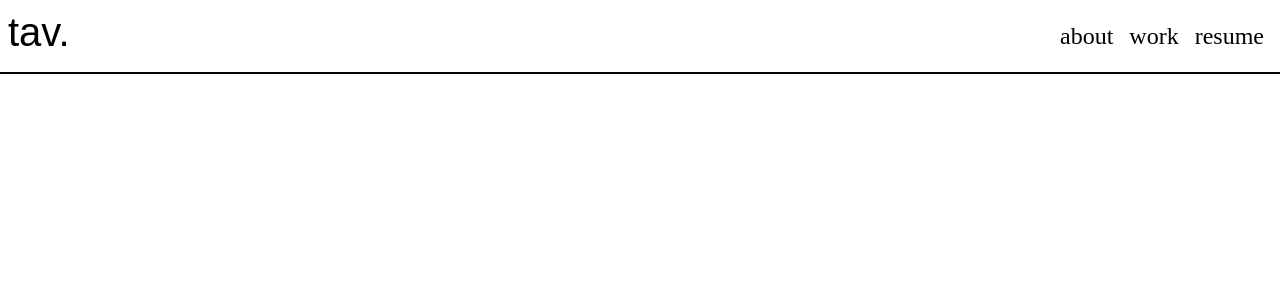
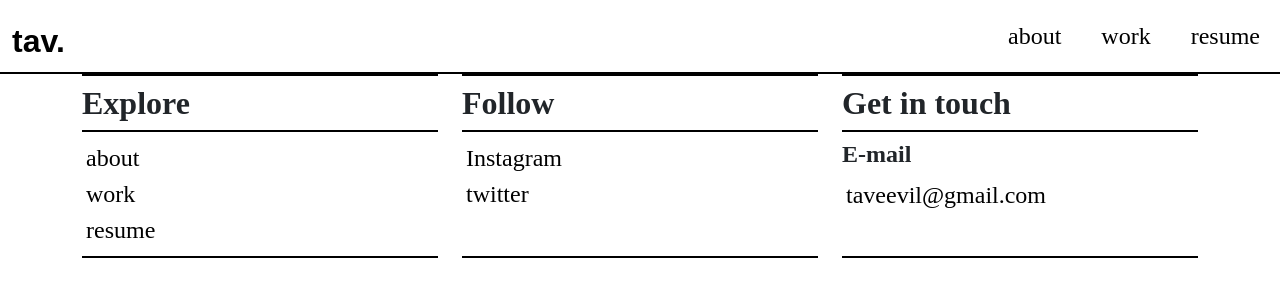
Before and after one commit to Taveevil/Taveevil.github.io, a PHP site: page / in a window 1280 px wide. Shown: the top 300 px of the page. Run offline with PHP 8.4, Linux system fonts and the light colour scheme; some web fonts are replaced.

Commit message:
Footer update

```diff
--- a/index.html
+++ b/index.html
@@ -10,27 +10,69 @@
     <title>Document</title>
 </head>
 <body>
-    <div class="container-fluid g-0">
-    <nav>
+<nav class="navbar navbar-expand-lg navbar-light bg-white">
+    <div id="navigation" class="container-fluid g-0">
         <div class="nav-title">
-            <button class="title" href="#">
-            <h1>tav.</h1>
-            </button>
+            <a href="#">tav.</a>
         </div>
-        <div class="links">
-            <a id="about" class="active" href="#">about</a>
-            <a id="work" href="#">work</a>
-            <a id="resume" href="#">resume</a>
-            <button class="hamburger-icon" type="button">
+        <button class="hamburger-icon navbar-toggler" type="button" data-bs-toggle="collapse" data-bs-target="#nav-links">
             <div class="h-icon">
                 <span class="icon-bar top-bar"></span>
                 <span class="icon-bar middle-bar"></span>
                 <span class="icon-bar bottom-bar"></span>
             </div>
         </button>
+        <div class="collapse navbar-collapse" id="nav-links">
+            <div class="links">
+                <a class="nav-link active" href="#">about</a>
+                <a class="nav-link" href="#">work</a>
+                <a class="nav-link" href="#">resume</a>
+            </div>
+        </div>
     </div>
 </nav>
+
+<div class="container">
+
 </div>
+
+<footer>
+    <div class="container">
+        <div class="row">
+            <div class="footer-section col">
+                <div class="seperator"></div>
+                <h3>Explore</h3>
+                <div class="seperator"></div>
+                    <div id="footer-links" class="links">
+                        <a href="">about</a>
+                        <a href="">work</a>
+                        <a href="">resume</a>
+                    </div>
+                <div class="seperator"></div>
+            </div>
+            <div class="footer-section col">
+                <div class="seperator"></div>
+                <h3>Follow</h3>
+                <div class="seperator"></div>
+                    <div id="footer-links" class="links">
+                        <a href="">Instagram</a>
+                        <a href="">twitter</a>
+                    </div>
+                <div class="seperator"></div>
+            </div>
+            <div class="footer-section col">
+                <div class="seperator"></div>
+                <h3>Get in touch</h3>
+                <div class="seperator"></div>
+                    <div id="footer-links" class="links">
+                        <h4><strong>E-mail</strong></h4>
+                        <a href="">taveevil@gmail.com</a>
+                    </div>
+                <div class="seperator"></div>
+            </div>
+        </div>
+    </div>
+</footer>
 </body>
 <script src="https://cdn.jsdelivr.net/npm/bootstrap@5.0.2/dist/js/bootstrap.bundle.min.js" integrity="sha384-MrcW6ZMFYlzcLA8Nl+NtUVF0sA7MsXsP1UyJoMp4YLEuNSfAP+JcXn/tWtIaxVXM" crossorigin="anonymous"></script>
 <script src="/template/js/script.js"></script>
--- a/template/css/style.css
+++ b/template/css/style.css
@@ -14,61 +14,80 @@ font-style: normal;
     box-sizing: border-box
 }
 
-h1{
+h1, .nav-title{
     font-family: futura-pt, sans-serif;
-    font-weight: 800;
+    font-weight: 600;
     font-style: normal;
     font-size:3rem;
 }
 
-.title {
-    border:none;
-    background: transparent;
+.navbar{
+    padding:0 !important;
+    margin:0;
+}
 
+.navbar-toggler,
+.navbar-toggler:focus,
+.navbar-toggler:active,
+.navbar-toggler-icon:focus,
+.navbar-toggler:hover {
+   border: none !important;
+   outline: none !important;
+   box-shadow: none !important;
+   background: transparent !important;
 }
+
+.nav-title a{
+    font-size:2rem;
+    padding:0.5rem;
+    text-decoration: none;
+}
+
+#navigation{
+    display:flex;
+
+    border-bottom:solid black 2px;
+}
+
+#nav-links{
+    justify-content: flex-end;
+}
+
 
 .links{
     display:flex;
-    height:100%;
-    align-items: center;
-    justify-content: space-around;
-}
-
-.links a{
+    flex-direction:row;
     font-family: "playfair-display", serif;
     font-weight: 400;
     font-style: normal;
-    font-size:1.5rem;
-    margin:auto 0.5rem;
-
-    text-decoration: none;
-    color:black;
+    font-size: 1.5rem;
 }
 
-.links a:hover{
-    font-weight: 600;
+a{
+    margin: auto 0.5rem;
     text-decoration: none;
-    color:black;
+    color: black !important;
+    text-shadow: -.25px -.25px 0 transparent,
+        .25px .25px transparent;
+    margin: 0 4px;
+    cursor:pointer;
+}
+
+a:hover {
+    text-shadow: -.25px -.25px 0 black,
+        .25px .25px black;
 }
 
 .active a{
     font-weight:bolder;
 }
 
-nav{
-    display:flex;
-    justify-content: space-between;
-    align-items: center;
-    border-bottom:solid black 2px;
-    padding:0.5rem;
-}
-
 .hamburger-icon{
     display:none;
     position:relative;
     margin:0 1rem;
-    height:5vw;
-    width:5vw;
+    height:50px;
+    width:50px;
     border:0;
     background-color: transparent;
 }
@@ -112,3 +131,56 @@ nav{
 .bottom-bar{
     margin-top:33%;
 }
+
+.seperator{
+    background-color:black;
+    height:2px;
+    width:100%;
+}
+
+.footer-section{
+    display:flex;
+    flex-direction:column;
+}
+
+#footer-links{
+    display:flex;
+    flex-direction:column;
+    align-items:flex-start;
+    padding:0.5rem 0;
+    flex:1;
+}
+
+footer{
+    height:fit-content
+}
+
+footer h3{
+    font-family: "playfair-display", serif;
+    font-weight: 600;
+    font-style: normal;
+    font-size: 2rem;
+    margin-top: 0.5rem;
+}
+
+#footer-links a{
+    color:white;
+    text-decoration: none;
+}
+
+@media screen and (max-width:960px) {
+
+    #nav-links{
+        border-top:solid black 2px;
+    }
+
+    .links{
+        display:flex;
+        flex-direction: column;
+        align-items: flex-end;
+    }
+
+    .hamburger-icon{
+        display:block;
+    }
+}
```
Lines whose indentation alone changed are shown as unchanged.
